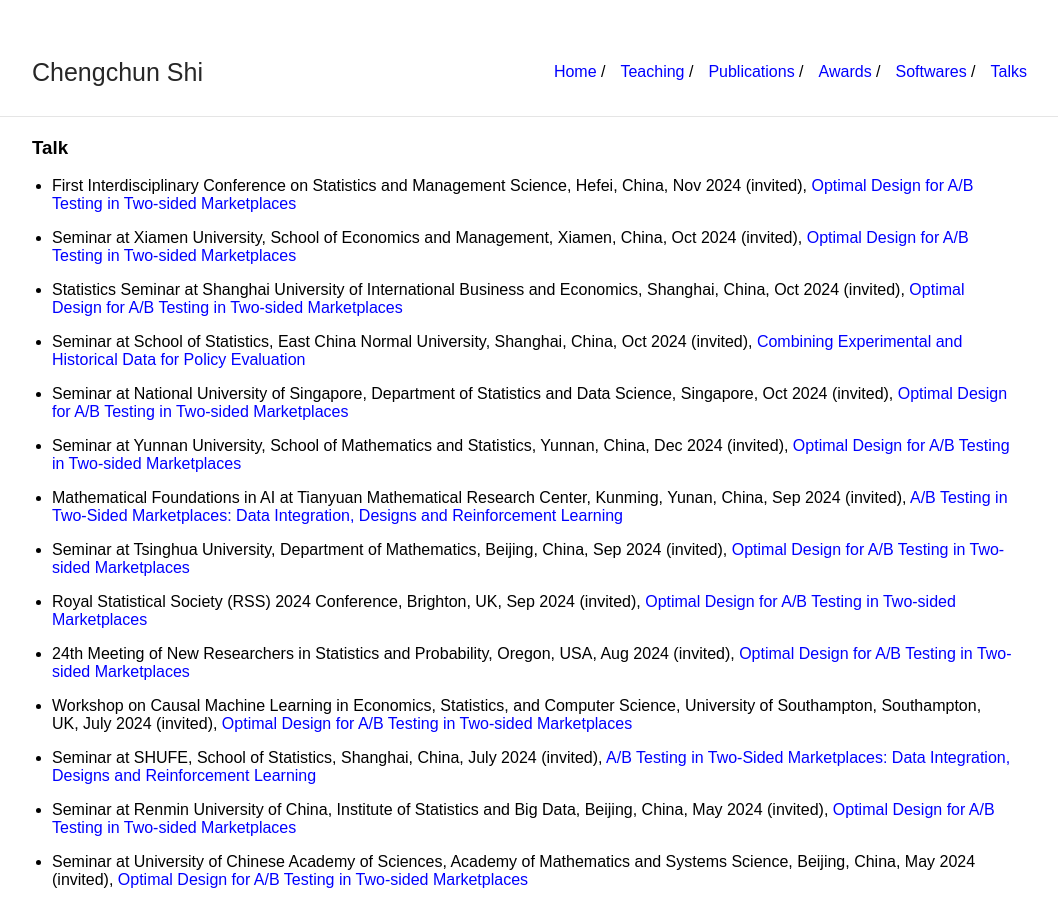
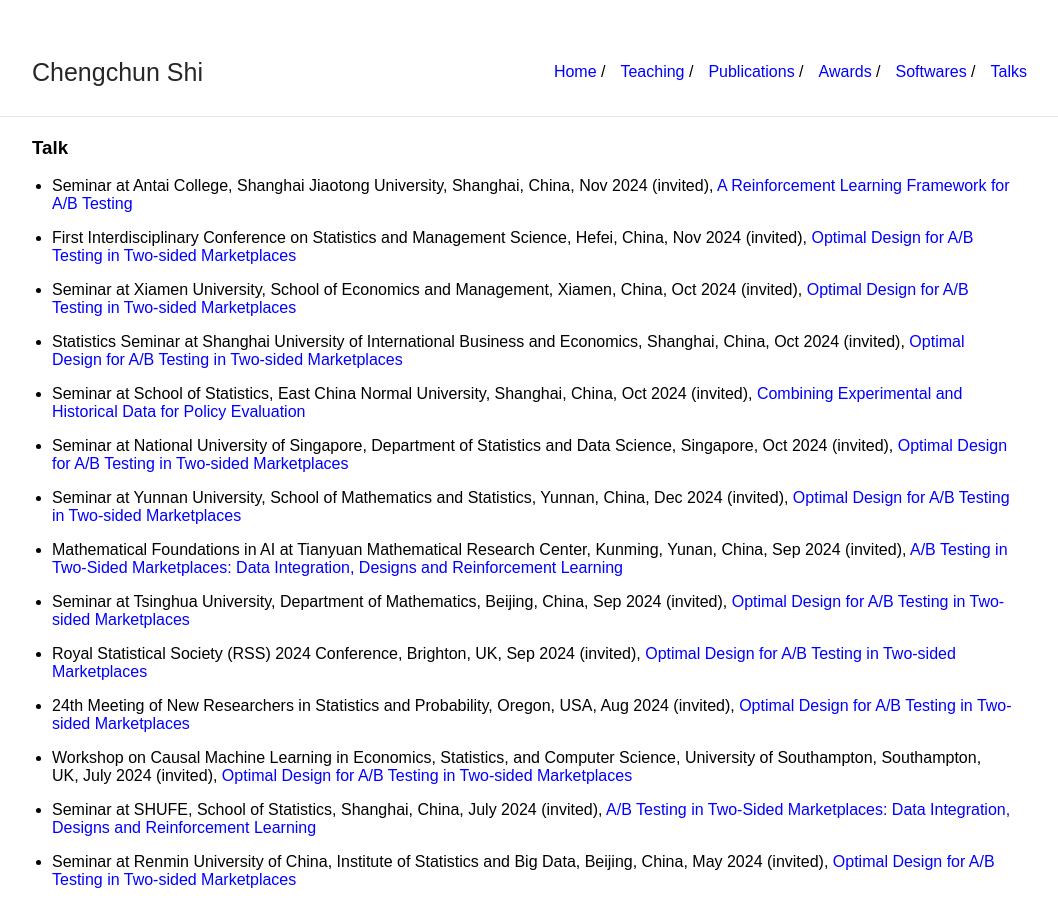
Before and after one commit to callmespring/callmespring.github.io, a Jekyll site: the page built from talk.md, in a window 1280 px wide and 900 px high. Shown: the whole window, without its empty margins (108-1166 px from the left). Built offline with Jekyll 4.4.1, drawn with Linux system fonts in a browser that asks for light colours.

Commit message:
Update talk.md

```diff
--- a/talk.md
+++ b/talk.md
@@ -4,6 +4,8 @@ title: Talk
 ---
 
 ### Talk
+
+* Seminar at Antai College, Shanghai Jiaotong University, Shanghai, China, Nov 2024 (invited), [A Reinforcement Learning Framework for A/B Testing](./slides/CausalRL.pdf)
 
 * First Interdisciplinary Conference on Statistics and Management Science, Hefei, China, Nov 2024 (invited), [Optimal Design for A/B Testing in Two-sided Marketplaces](./slides/ARMAdesign.pdf)
 
```
